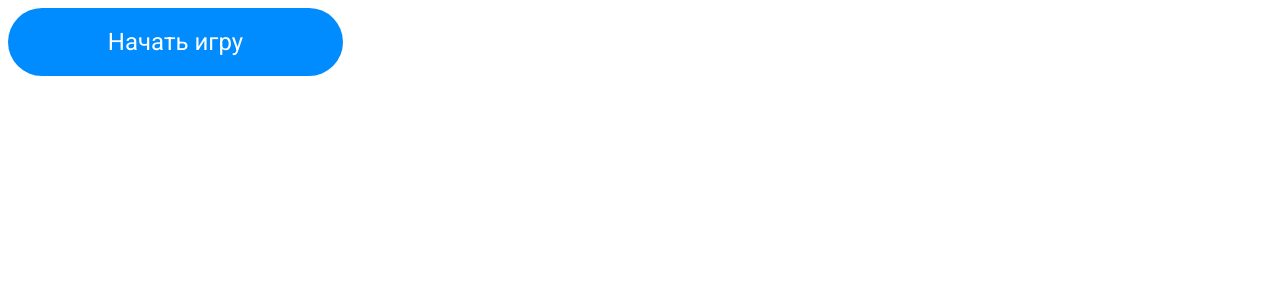
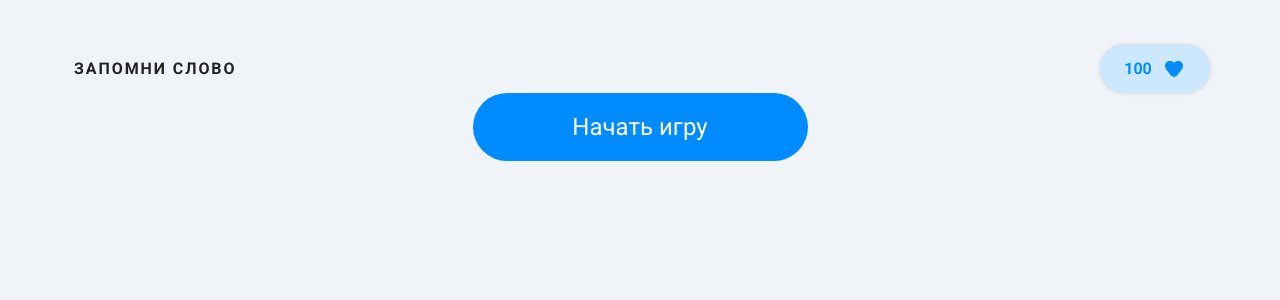
Before and after one commit to koteikatun/vue-app, a Vue app: page / in a window 1280 px wide. Shown: the top 300 px of the page. Built offline with nearby package versions, Linux system fonts and the light colour scheme.

Commit message:
добавление шапки и компонента карточки

```diff
--- a/src/App.vue
+++ b/src/App.vue
@@ -1,11 +1,23 @@
 <script setup>
 import Button from "./components/Button.vue";
+import Headers from "./components/Headers.vue";
 </script>
 
 <template>
-  <div>
-    <Button />
+  <div class="main">
+    <Headers />
+    <div class="buttons">
+      <Button />
+    </div>
   </div>
 </template>
 
-<style scoped></style>
+<style scoped>
+.main {
+  height: 100vh;
+}
+.buttons {
+  display: flex;
+  justify-content: center;
+}
+</style>
--- a/src/components/Button.vue
+++ b/src/components/Button.vue
@@ -1,22 +1,34 @@
-<script setup></script>
+<script setup>
+const emit = defineEmits({
+  startGame(payload) {
+    return payload;
+  },
+});
+
+function startGame() {
+  emit("startGame", true);
+}
+</script>
 
 <template>
-  <button class="button">Начать игру</button>
+  <button class="button" @click="startGame()">Начать игру</button>
 </template>
 
 <style scoped>
 .button {
   border: none;
   border-radius: 100px;
-  padding: 16px 10px;
+  /* padding: 16px 10px; */
   font-weight: 400;
   font-size: 24px;
   line-height: 150%;
-  text-align: center;
+  /* text-align: center; */
   color: var(--color-primary);
   font-family: var(--font);
   background: var(--color-bg-main);
   width: 335px;
   height: 68px;
+  /* margin: 686px 531px; */
+  cursor: pointer;
 }
 </style>
--- /dev/null
+++ b/src/components/Headers.vue
@@ -0,0 +1,28 @@
+<script setup>
+import Score from "./Score.vue";
+</script>
+
+<template>
+  <div class="headers">
+    <div class="headers-title">ЗАПОМНИ СЛОВО</div>
+    <Score />
+  </div>
+</template>
+
+<style scoped>
+.headers {
+  display: flex;
+  justify-content: space-between;
+}
+
+.headers-title {
+  padding-top: 49px;
+  padding-left: 66px;
+  font-family: var(--font);
+  font-weight: 700;
+  font-size: 16px;
+  line-height: 150%;
+  letter-spacing: 0.12em;
+  color: var(--color-font);
+}
+</style>
--- /dev/null
+++ b/src/components/Score.vue
@@ -0,0 +1,42 @@
+<script setup>
+import Heart from "../icons/Heart.vue";
+
+const props = defineProps({
+  number: {
+    type: Number,
+    default: 100,
+  },
+});
+</script>
+
+<template>
+  <div class="headers-hearts">
+    <div class="number">{{ props.number }}</div>
+    <Heart />
+  </div>
+</template>
+
+<style scoped>
+.headers-hearts {
+  margin-right: 62px;
+  margin-top: 37px;
+  width: 110px;
+  height: 48px;
+  border-radius: 36px;
+  box-shadow: 0 0 4px 0 rgba(0, 0, 0, 0.15);
+  background: #cce8ff;
+  display: flex;
+  align-items: center;
+  justify-content: center;
+  gap: 10px;
+}
+
+.number {
+  font-family: var(--font);
+  font-weight: 700;
+  font-size: 16px;
+  line-height: 150%;
+  text-align: center;
+  color: #008bfe;
+}
+</style>
--- /dev/null
+++ b/src/icons/Heart.vue
@@ -0,0 +1,15 @@
+<script setup></script>
+<template>
+  <svg
+    width="24"
+    height="24"
+    viewBox="0 0 24 24"
+    fill="none"
+    xmlns="http://www.w3.org/2000/svg"
+  >
+    <path
+      d="M15.4709 4.0535C14.1978 4.22856 12.9226 4.8312 12 5.80891C11.0774 4.8312 9.8022 4.22856 8.52915 4.0535C6.91335 3.83131 5.1499 4.28425 4.05884 5.73088C2.64706 7.60276 2.64705 10.254 4.05884 12.1258L8.75286 18.3496C10.4125 20.5501 13.5875 20.5501 15.2471 18.3496L19.9412 12.1258C21.3529 10.254 21.3529 7.60276 19.9412 5.73088C18.8501 4.28425 17.0867 3.83131 15.4709 4.0535Z"
+      fill="#008BFE"
+    />
+  </svg>
+</template>
--- a/src/style.css
+++ b/src/style.css
@@ -1,6 +1,9 @@
 :root {
   --color-primary: #fff;
   --color-bg-main: #008bfe;
+  --color-font: #222;
+  --color-card: #000;
+  --color-background: #f0f4f8;
   --font: "Roboto", sans-serif;
 }
 
@@ -10,4 +13,5 @@ body {
   text-rendering: optimizeLegibility;
   -webkit-font-smoothing: antialiased;
   -moz-osx-font-smoothing: grayscale;
+  background: var(--color-background);
 }
```
Also changed, not shown: src/components/Card.vue (added, +88 -0 lines), src/assets/Button/Primary/COCO/Bold/Heart.svg (added).
